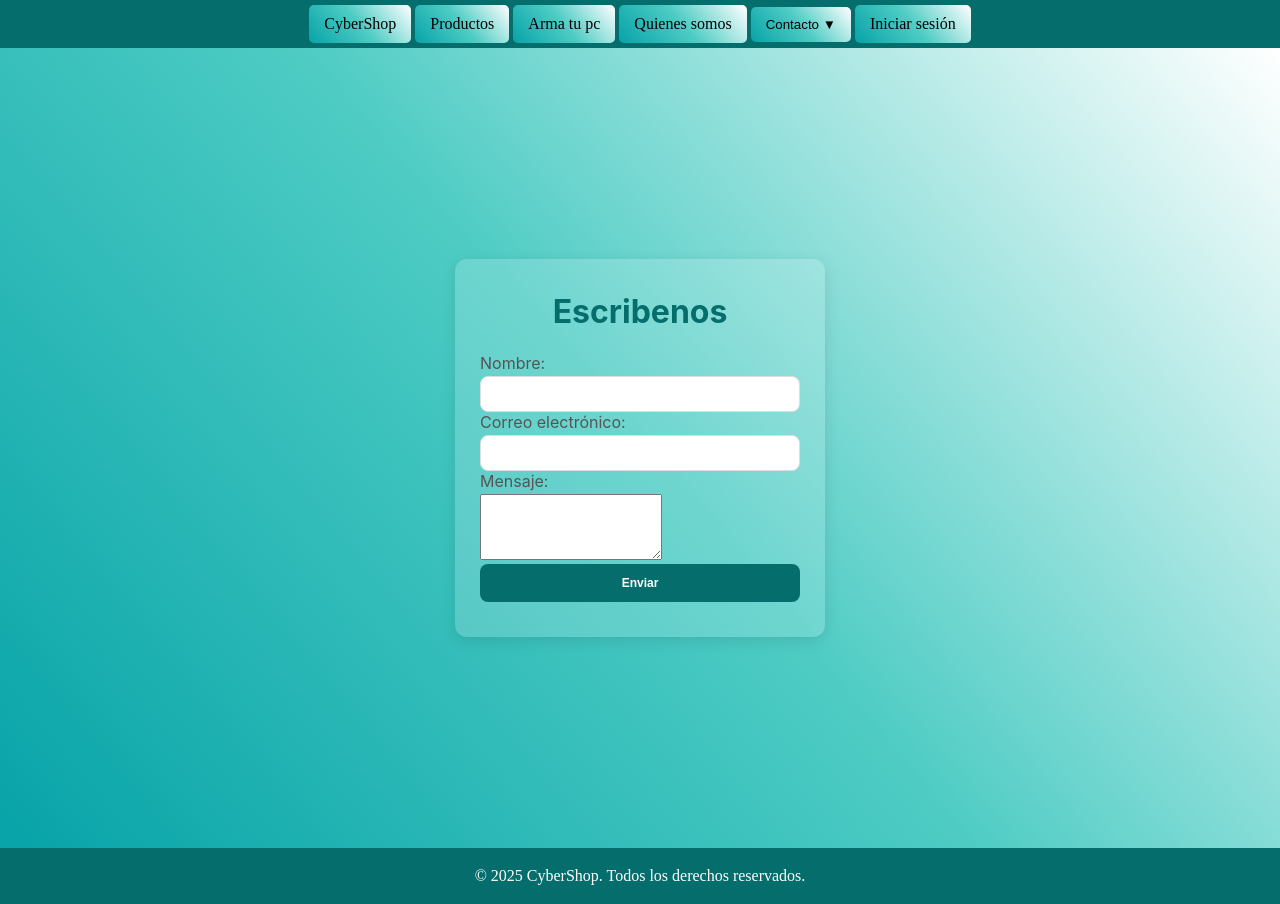
After one commit to Leoperesp/Cyberstore, a Django app: template store/templates/store/email.html in a window 1280 px wide. The commit adds this page. Run offline with Django 3.2, Linux system fonts and the light colour scheme; the template is opened without the code that fills it, so the values that code supplies are empty.

Commit message:
Implementacion de correo, pendiente correccion del footer en las plantillas de los productos

```diff
--- a/static/css/base.css
+++ b/static/css/base.css
@@ -1,9 +1,16 @@
 html{
   height: 100%;
+  min-height: 100vh;
 }
 
 body{
   margin: 0;
+  display: flex;
+  flex-direction: column;
+}
+
+.main-content {
+  flex-grow: 1;
 }
 
 .nav-links {
@@ -38,9 +45,7 @@ footer {
   margin: 0;
   padding: 3px 0;
   color: white;
-  bottom: 0;
   width: 100%;
-  flex-shrink: 0;
 }
 
 /* Dropdown styles */
--- /dev/null
+++ b/static/css/email.css
@@ -0,0 +1,81 @@
+.email-container {
+    font-family: -apple-system, BlinkMacSystemFont, "Segoe UI", Roboto, "Helvetica Neue", Arial, sans-serif;
+    background: linear-gradient(50deg,rgba(7, 163, 168, 1) 0%, rgba(78, 204, 196, 1) 50%, rgba(255, 255, 255, 1) 100%);
+    display: flex;
+    justify-content: center;
+    align-items: center;
+    height: 100vh;
+    margin: 0;
+}
+.container {
+    background-color: #ffffff2c;
+    padding: 25px;
+    border-radius: 12px;
+    box-shadow: 0 4px 15px rgba(0, 0, 0, 0.1);
+    width: 100%;
+    max-width: 320px;
+    text-align: center;
+}
+
+.container h1{
+    color: rgb(6, 109, 109);
+    margin-top: 8px;
+}
+
+.form-group {
+    margin-bottom: 10px;
+    text-align: left;
+}
+.form-group label {
+    display: block;
+    margin-bottom: 3px;
+    color: #555;
+    font-weight: 400;
+}
+.form-group input {
+    width: 100%;
+    padding: 10px;
+    border: 1px solid #ddd;
+    border-radius: 8px;
+    box-sizing: border-box;
+    font-size: 12px;
+}
+.form-group input:focus {
+    outline: none;
+    border-color: #00ffaa;
+    box-shadow: 0 0 0 3px rgba(0, 255, 255, 0.25);
+}
+.error-messages {
+    color: #dc3545;
+    font-size: 12px;
+    margin-bottom: 16px;
+    text-align: left;
+}
+.btn-submit {
+    width: 100%;
+    padding: 12px;
+    background-color: rgb(6, 109, 109);
+    border: none;
+    border-radius: 8px;
+    color: #fff;
+    font-size: 12px;
+    font-weight: 700;
+    cursor: pointer;
+    transition: background-color 0.3s ease;
+}
+.btn-submit:hover {
+    background-color: rgb(0, 163, 155);
+}
+.link-text {
+    margin-top: 10px;
+    color: #555;
+    font-size: 12px;
+}
+.link-text a {
+    color: #007bff;
+    text-decoration: none;
+    font-weight: 600;
+}
+.link-text a:hover {
+    text-decoration: underline;
+}
--- /dev/null
+++ b/store/templates/store/email.html
@@ -0,0 +1,30 @@
+{% extends 'base.html' %}
+
+{% block title %}Mi CyberShop{% endblock %}
+{% block content %}
+{% load static %}
+<head>
+    <link rel="stylesheet" type="text/css" href="{% static 'css/email.css' %}">
+</head>
+<body>
+    <div class="email-container">
+
+        <div class="container">
+            <h1>Escribenos</h1>
+            <form class=form-group method="post" action="{% url 'store:email' %}">
+                {% csrf_token %}
+                <label for="name">Nombre:</label>
+                <input type="text" id="name" name="name" required>
+
+                <label for="email">Correo electrónico:</label>
+                <input type="email" id="email" name="email" required>
+
+                <label for="message">Mensaje:</label>
+                <textarea id="message" name="message" rows="4" required></textarea>
+
+                <button class="btn-submit" type="submit">Enviar</button>
+            </form>
+        </div>
+    </div>
+</body>
+{% endblock %}
--- a/store/urls.py
+++ b/store/urls.py
@@ -21,5 +21,6 @@ urlpatterns = [
     path('remove_from_cart/<int:product_id>/', views.remove_from_cart, name='remove_from_cart'),
     path('clear_cart/', views.clear_cart, name='clear_cart'),
     path('checkout/', views.checkout, name='checkout'),
+    path('email/', views.send_email, name='email'),
     # path('checkout/', views.checkout, name='checkout'),  # Implementación futura
 ]
--- a/store/views.py
+++ b/store/views.py
@@ -151,3 +151,6 @@ def checkout(request):
         request.session['cart'] = {}  # Limpiar el carrito después del checkout
         return redirect('store:home')
     return render(request, 'store/checkout.html', {'cart': cart, 'total': total})
+
+def send_email(request):
+    return render(request, 'store/email.html')
--- a/templates/base.html
+++ b/templates/base.html
@@ -8,6 +8,24 @@
     <title>{% block title %}CyberShop{% endblock %}</title>
     </head>
 <body>
+   <script>
+        // Menú desplegable al hacer clic
+        document.addEventListener('DOMContentLoaded', function() {
+            var dropdown = document.querySelector('.nav-dropdown');
+            var toggle = document.querySelector('.dropdown-toggle');
+            if (dropdown && toggle) {
+                toggle.addEventListener('click', function(e) {
+                    e.stopPropagation();
+                    dropdown.classList.toggle('open');
+                });
+                document.addEventListener('click', function(e) {
+                    if (!dropdown.contains(e.target)) {
+                        dropdown.classList.remove('open');
+                    }
+                });
+            }
+        });
+    </script>
     <header>
         <nav class="navbar">
             <a class="nav-links" href="/">CyberShop</a>
@@ -17,7 +35,7 @@
             <div class="nav-dropdown">
                 <button class="nav-links dropdown-toggle">Contacto ▼</button>
                 <div class="dropdown-menu">
-                    <a href="/contact/escribenos/">Escríbenos</a>
+                    <a href="{% url 'store:email'%}">Escríbenos</a>
                     <a href="https://wa.me/1234567890" target="_blank">Whatsapp</a>
                     <a href="/faq/">Preguntas frecuentes</a>
                 </div>
@@ -35,7 +53,7 @@
         </nav>
     </header>
 
-    <main>
+    <main class="main-content">
         {% block content %}
         {% if messages %}
             <ul class="messages">
@@ -51,24 +69,5 @@
         <p>&copy; 2025 CyberShop. Todos los derechos reservados.</p>
     </footer>
     </main>
-
-    <script>
-    // Menú desplegable al hacer clic
-    document.addEventListener('DOMContentLoaded', function() {
-        var dropdown = document.querySelector('.nav-dropdown');
-        var toggle = document.querySelector('.dropdown-toggle');
-        if (dropdown && toggle) {
-            toggle.addEventListener('click', function(e) {
-                e.stopPropagation();
-                dropdown.classList.toggle('open');
-            });
-            document.addEventListener('click', function(e) {
-                if (!dropdown.contains(e.target)) {
-                    dropdown.classList.remove('open');
-                }
-            });
-        }
-    });
-    </script>
 </body>
 </html>
```
